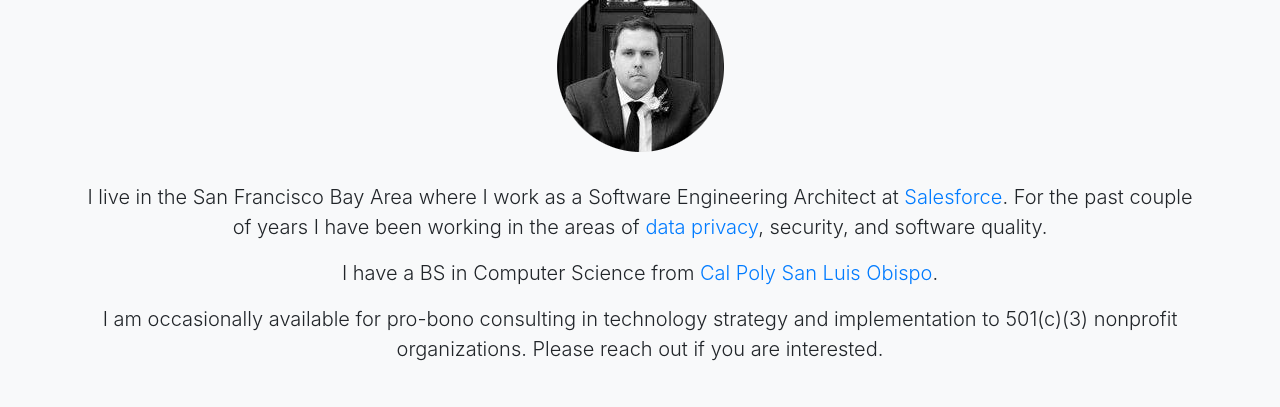
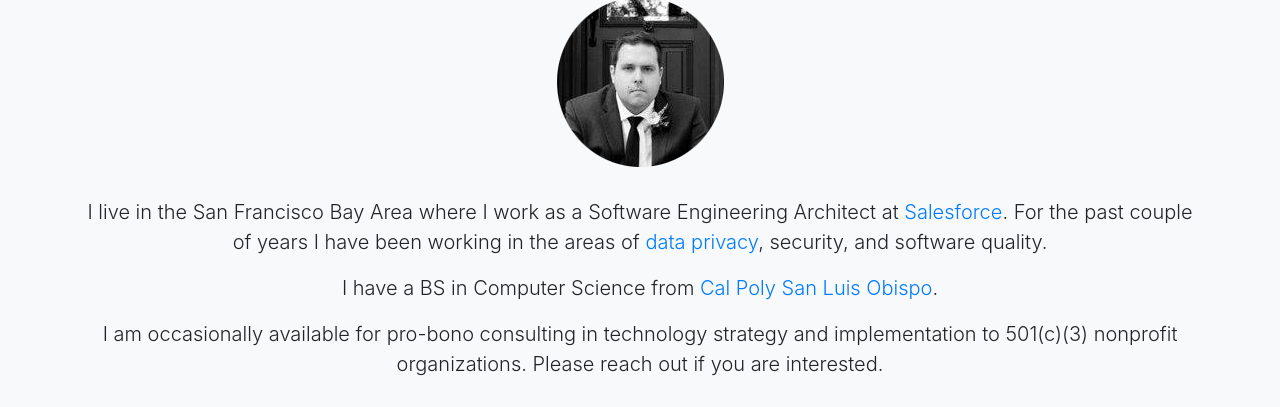
Before and after one commit to ryanguest/ryanguest.github.io, a plain HTML site: page index.html in a window 1280 px wide. Shown: the part 170-577 px from the top of the page. Drawn offline with nearby package versions, Linux system fonts and the light colour scheme.

Commit message:
Update index.html

```diff
--- a/index.html
+++ b/index.html
@@ -23,7 +23,7 @@
       <div class="py-5 text-center">
         <h1 style="font-family: 'Kaushan Script', cursive; font-size: 80px;">Ryan Guest</h1>
 
-        <img alt="Ryan Guest photo" src="/images/ryan.png" />
+        <img alt="Ryan Guest photo" src="/images/ryan.png" style="padding-top: 15px;" />
 
         <p class="lead" style="padding-top: 30px;">I live in the San Francisco Bay Area where I work as a Software Engineering Architect at <a href="https://engineering.salesforce.com/">Salesforce</a>. For the past couple of years I have been working in the areas of <a href="https://tools.ietf.org/html/draft-rao-pitfol-00">data privacy</a>, security, and software quality. </p>
         <p class="lead">I have a BS in Computer Science from <a href="https://csc.calpoly.edu/">Cal Poly San Luis Obispo</a>.</p>
```
